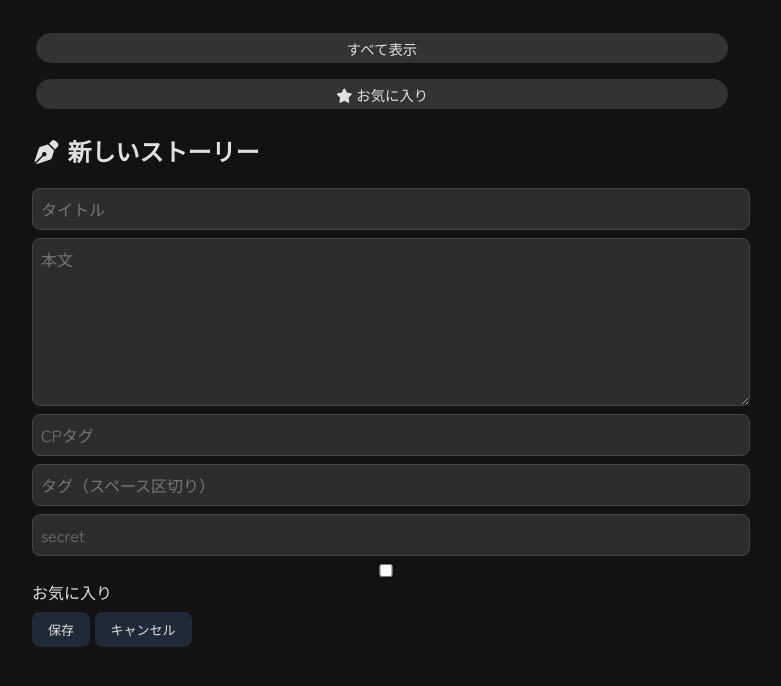
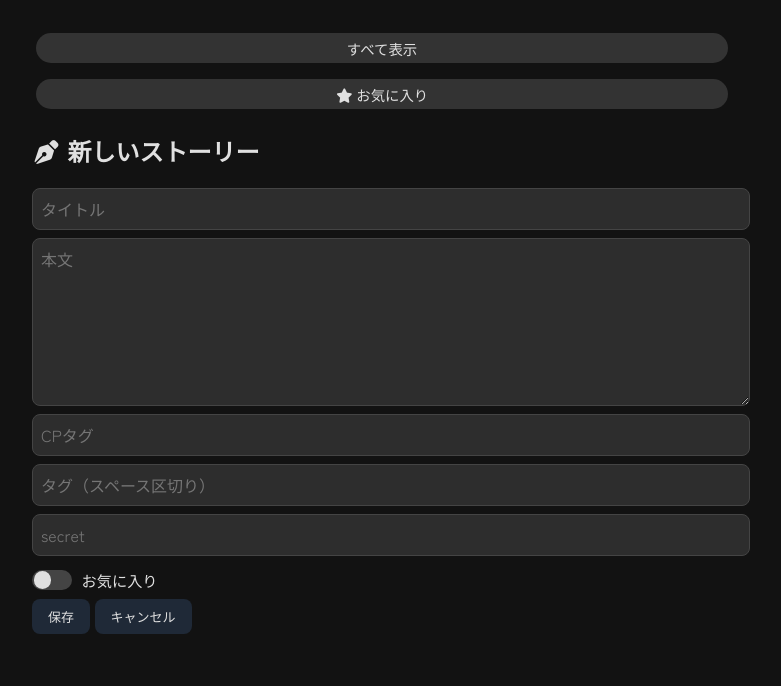
Before and after one commit to samejima-is-shark/story_archive_abyss, a plain HTML site: page index.html in a window 1280 px wide. Both pictures are taken after a click on the button "新しい投稿". Shown: the part 108-794 px from the top of the page, without its empty margins (258-1039 px from the left). Drawn offline with Linux system fonts and the light colour scheme; no server answers.

Commit message:
Update style.css

```diff
--- a/style.css
+++ b/style.css
@@ -193,6 +193,53 @@ i {
   opacity: 0;
 }
 
+/* お気に入りトグル用 */
+.favorite-toggle {
+  display: flex;
+  align-items: center;
+  gap: 0.6rem;
+  margin-top: 0.8rem;
+  cursor: pointer;
+  font-size: 0.95rem;
+}
+
+.favorite-toggle input[type="checkbox"] {
+  display: none;
+}
+
+.toggle-slider {
+  width: 2.5rem;
+  height: 1.3rem;
+  background-color: #444;
+  border-radius: 9999px;
+  position: relative;
+  transition: background-color 0.3s ease;
+}
+
+.toggle-slider::before {
+  content: '';
+  position: absolute;
+  width: 1.1rem;
+  height: 1.1rem;
+  background-color: #e0e0e0;
+  border-radius: 50%;
+  top: 0.1rem;
+  left: 0.1rem;
+  transition: transform 0.3s ease;
+}
+
+.favorite-toggle input:checked + .toggle-slider {
+  background-color: #facc15; /* 黄色っぽいゴールド */
+}
+
+.favorite-toggle input:checked + .toggle-slider::before {
+  transform: translateX(1.2rem);
+}
+
+.toggle-label {
+  color: #e0e0e0;
+}
+
 @media (max-width: 768px) {
 
   .story-card {
```
